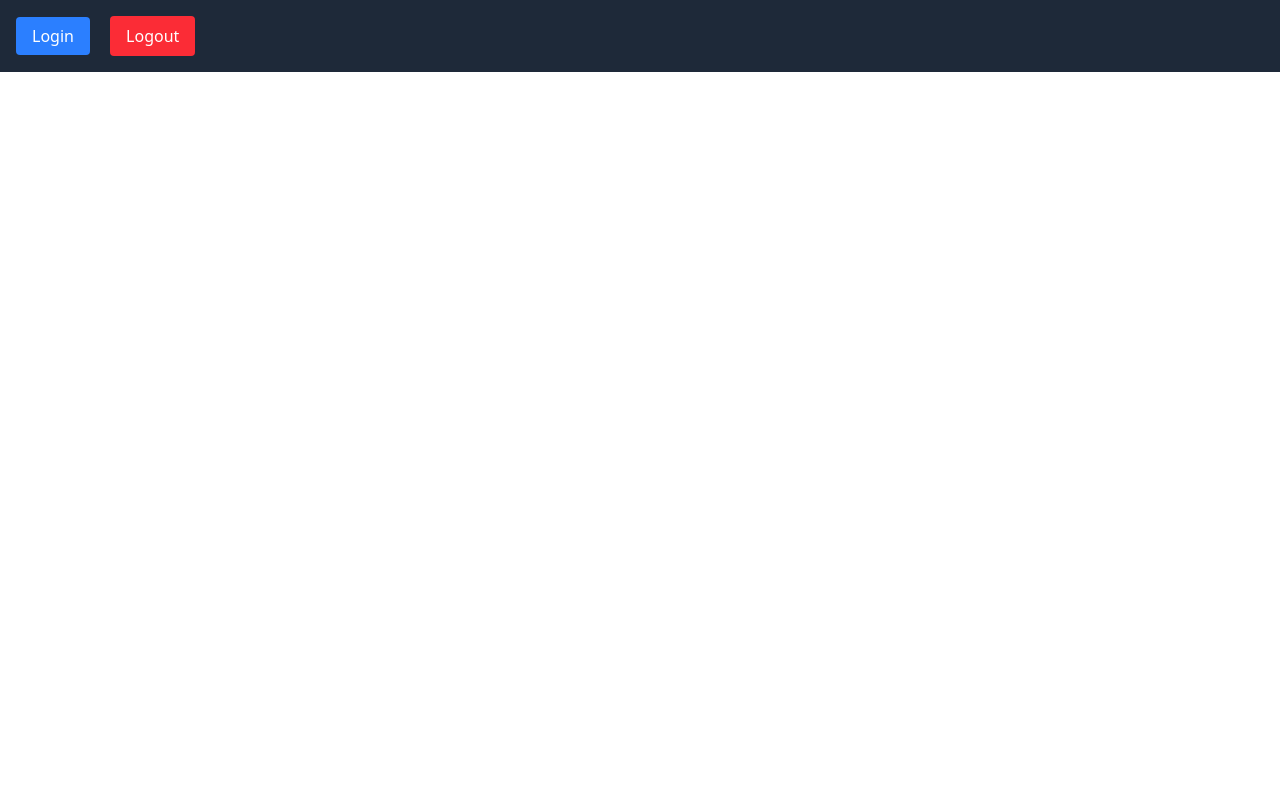
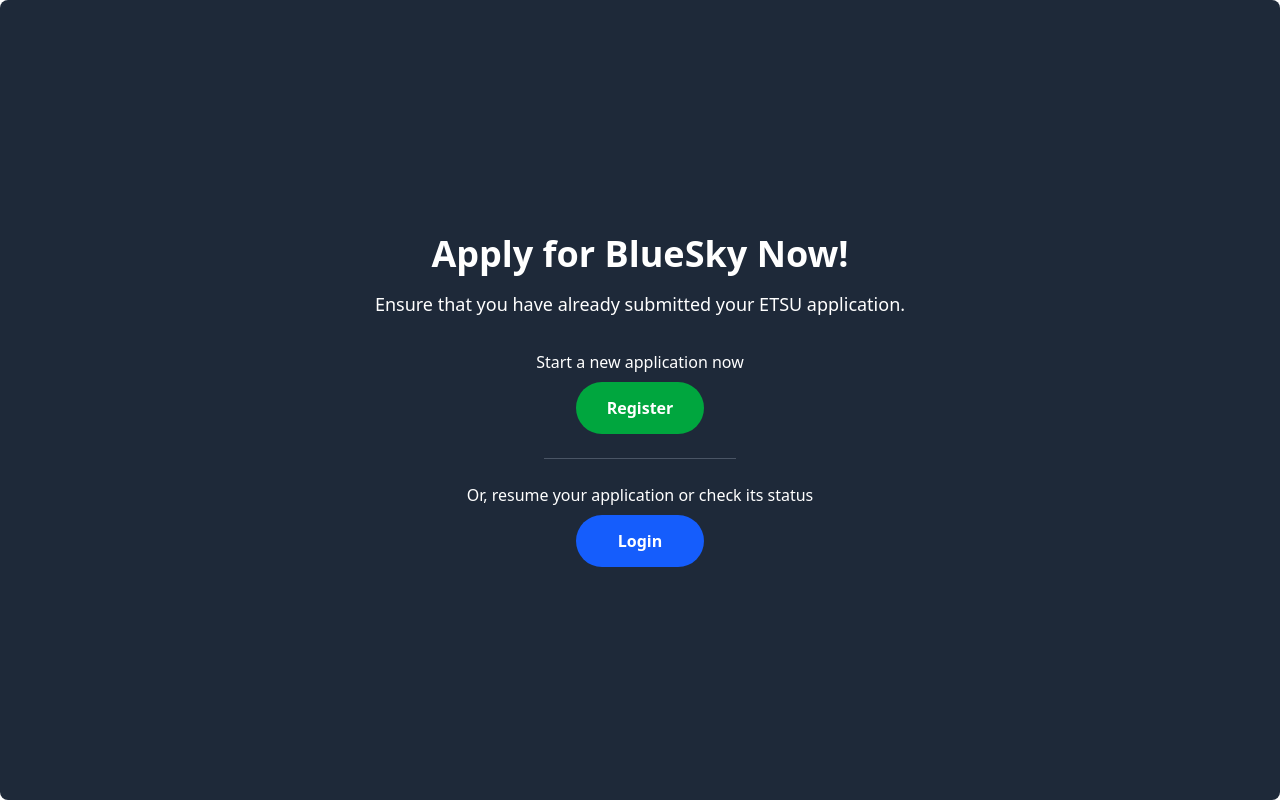
Before and after one commit to andrewski04/BlueSky-Application-Portal, a SvelteKit app: page / in a window 1280 px wide. Built offline with nearby package versions, Linux system fonts and the light colour scheme.

Commit message:
tailwind custom palette

```diff
--- a/package.json
+++ b/package.json
@@ -30,6 +30,7 @@
 		"@types/nodemailer": "^6.4.17",
 		"@types/nprogress": "^0.2.3",
 		"@vitest/coverage-istanbul": "^3.0.8",
+		"autoprefixer": "^10.4.21",
 		"eslint": "^9.18.0",
 		"eslint-config-prettier": "^10.0.1",
 		"eslint-plugin-svelte": "^2.46.1",
@@ -40,7 +41,7 @@
 		"prisma": "^6.6.0",
 		"svelte": "^5.0.0",
 		"svelte-check": "^4.0.0",
-		"tailwindcss": "^4.0.0",
+		"tailwindcss": "^4.1.5",
 		"typescript": "^5.0.0",
 		"typescript-eslint": "^8.20.0",
 		"vite": "^6.0.0",
@@ -50,6 +51,7 @@
 		"@oslojs/crypto": "^1.0.1",
 		"@oslojs/encoding": "^1.1.0",
 		"@prisma/client": "^6.6.0",
+		"@tailwindcss/postcss": "^4.1.5",
 		"nanoid": "^5.1.3",
 		"nodemailer": "^6.10.0",
 		"nprogress": "^0.2.0"
--- a/src/app.css
+++ b/src/app.css
@@ -1 +1,64 @@
 @import 'tailwindcss';
+
+@layer components {
+	.btn {
+		@apply rounded-full border-2 border-transparent bg-blue-600 px-6 py-3 text-base font-bold text-white;
+	}
+
+	.btn:hover {
+		@apply bg-blue-700;
+	}
+
+	/* Button variants */
+	.btn-success {
+		@apply bg-green-600;
+	}
+
+	.btn-success:hover {
+		@apply bg-green-700;
+	}
+
+	.btn-danger {
+		@apply bg-red-600;
+	}
+
+	.btn-danger:hover {
+		@apply bg-red-700;
+	}
+
+	.form-input,
+	.form-textarea {
+		@apply rounded-lg border-4 border-blue-600 p-3;
+	}
+
+	select {
+		@apply rounded-lg border-4 border-blue-600 bg-blue-600 p-3 text-white;
+	}
+
+	select option {
+		@apply bg-gray-200 text-gray-800;
+	}
+
+	input[type='radio'],
+	input[type='checkbox'] {
+		@apply relative h-5 w-5 appearance-none border-2 border-blue-600 align-middle;
+	}
+
+	input[type='radio'] {
+		@apply rounded-full;
+	}
+
+	input[type='checkbox'] {
+		@apply rounded-md;
+	}
+
+	input[type='radio']:checked::before {
+		content: '';
+		@apply absolute top-1/2 left-1/2 block h-3 w-3 rounded-full bg-blue-600;
+	}
+
+	input[type='checkbox']:checked::before {
+		content: '';
+		@apply absolute top-1/2 left-1/2 block h-3 w-3 rounded-sm bg-blue-600;
+	}
+}
--- a/src/app.html
+++ b/src/app.html
@@ -6,7 +6,7 @@
 		<meta name="viewport" content="width=device-width, initial-scale=1" />
 		%sveltekit.head%
 	</head>
-	<body data-sveltekit-preload-data="hover">
+	<body data-sveltekit-preload-data="hover" class="bg-white font-sans">
 		<div style="display: contents">%sveltekit.body%</div>
 	</body>
 </html>
--- a/src/routes/+layout.svelte
+++ b/src/routes/+layout.svelte
@@ -1,9 +1,12 @@
 <script lang="ts">
 	import '../app.css';
+
+	/** add loading bar between page loads
 	import NProgress from 'nprogress';
 	import { beforeNavigate, afterNavigate } from '$app/navigation';
 
-	//NProgress.configure({ showSpinner: false });
+	NProgress.configure({ showSpinner: false });
+
 
 	beforeNavigate(() => {
 		NProgress.start();
@@ -12,6 +15,7 @@
 	afterNavigate(() => {
 		NProgress.done();
 	});
+	*/
 
 	let { children } = $props();
 </script>
--- a/src/routes/+page.svelte
+++ b/src/routes/+page.svelte
@@ -1,15 +1,20 @@
 <script lang="ts">
 </script>
 
-<header class="bg-gray-800 p-4">
-	<div class="space-x-4">
-		<a href="/auth/login" class="rounded bg-blue-500 px-4 py-2 text-white hover:bg-blue-600"
-			>Login</a
-		>
-		<form action="/auth/logout" method="POST" class="inline">
-			<button type="submit" class="rounded bg-red-500 px-4 py-2 text-white hover:bg-red-600">
-				Logout
-			</button>
-		</form>
+<div class="flex h-screen items-center justify-center rounded-lg bg-gray-800 p-8">
+	<div class="text-center text-white">
+		<h1 class="mb-4 text-4xl font-bold">Apply for BlueSky Now!</h1>
+		<p class="mb-8 text-lg">Ensure that you have already submitted your ETSU application.</p>
+		<div class="flex flex-col items-center space-y-6">
+			<div>
+				<p class="mb-2 text-base">Start a new application now</p>
+				<a href="/auth/login" class="btn btn-success mx-auto block w-32">Register</a>
+			</div>
+			<hr class="w-48 border-gray-600" />
+			<div>
+				<p class="mb-2 text-base">Or, resume your application or check its status</p>
+				<a href="/auth/login" class="btn mx-auto block w-32">Login</a>
+			</div>
+		</div>
 	</div>
-</header>
+</div>
--- a/src/routes/auth/login/+page.svelte
+++ b/src/routes/auth/login/+page.svelte
@@ -25,7 +25,7 @@
 							autocomplete="email"
 							required
 							placeholder="Enter your email"
-							class="block w-full appearance-none rounded-md border border-gray-300 px-3 py-2 placeholder-gray-400 shadow-sm focus:border-indigo-500 focus:ring-indigo-500 focus:outline-none sm:text-sm"
+							class="form-input block w-full appearance-none placeholder-gray-400 focus:outline-none sm:text-sm"
 						/>
 					</div>
 				</div>
@@ -45,10 +45,7 @@
 				{/if}
 
 				<div>
-					<button
-						type="submit"
-						class="flex w-full justify-center rounded-md border border-transparent bg-indigo-600 px-4 py-2 text-sm font-medium text-white shadow-sm hover:bg-indigo-700 focus:ring-2 focus:ring-indigo-500 focus:ring-offset-2 focus:outline-none"
-					>
+					<button type="submit" class="btn flex w-full justify-center focus:outline-none">
 						Send Magic Link
 					</button>
 				</div>
--- /dev/null
+++ b/tailwind.config.js
@@ -0,0 +1,17 @@
+/** @type {import('tailwindcss').Config} */
+export default {
+	content: ['./src/**/*.{html,js,svelte,ts}'],
+	theme: {
+		extend: {
+			colors: {
+				'primary-blue': '#103992',
+				'secondary-blue': '#225FAD',
+				'secondary-gray': '#D9D9D9'
+			},
+			fontFamily: {
+				sans: ['Open Sans', 'sans-serif']
+			}
+		}
+	},
+	plugins: []
+};
```
Also changed, not shown: 1 other file (tests, documents, lock files or other folders).
